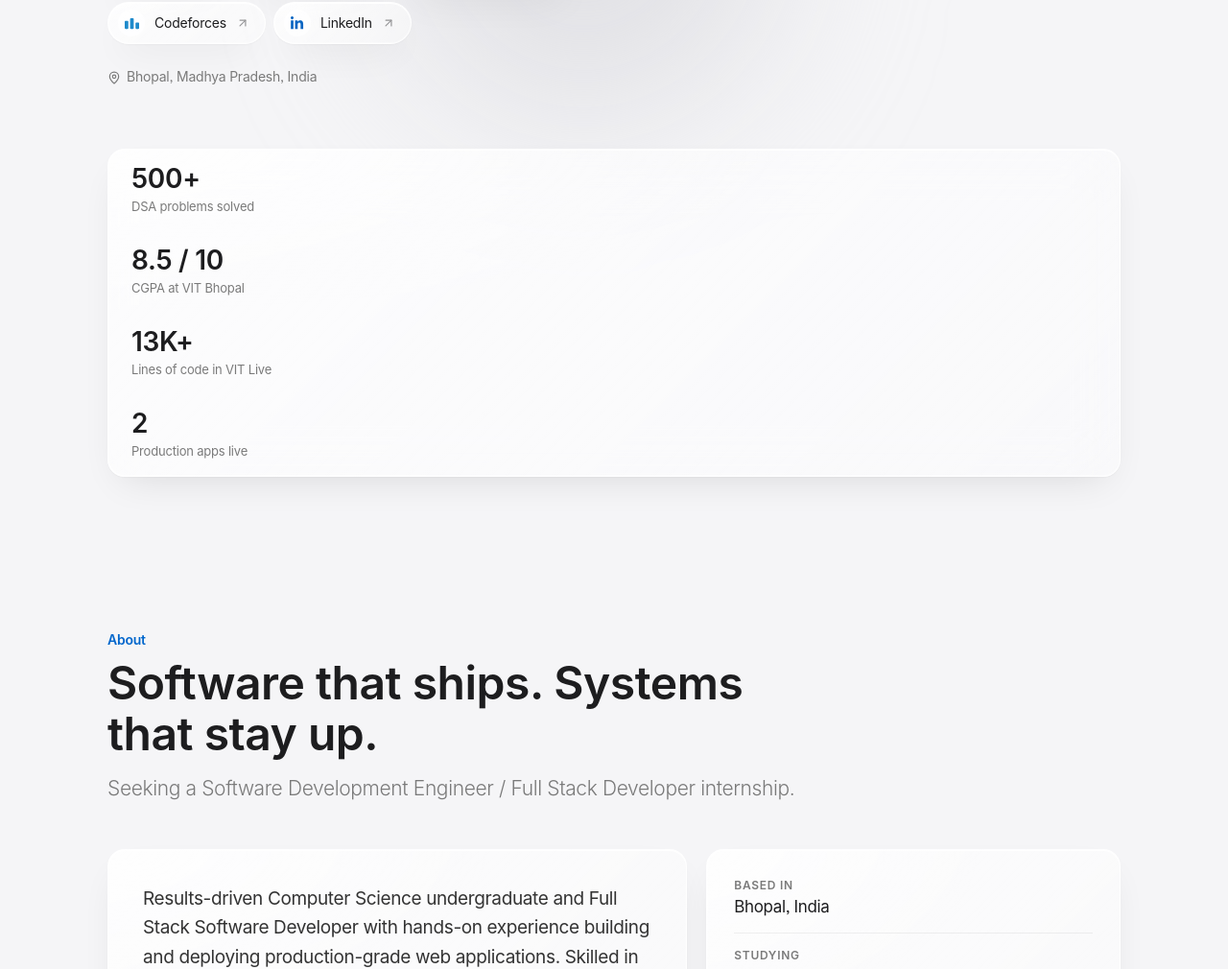
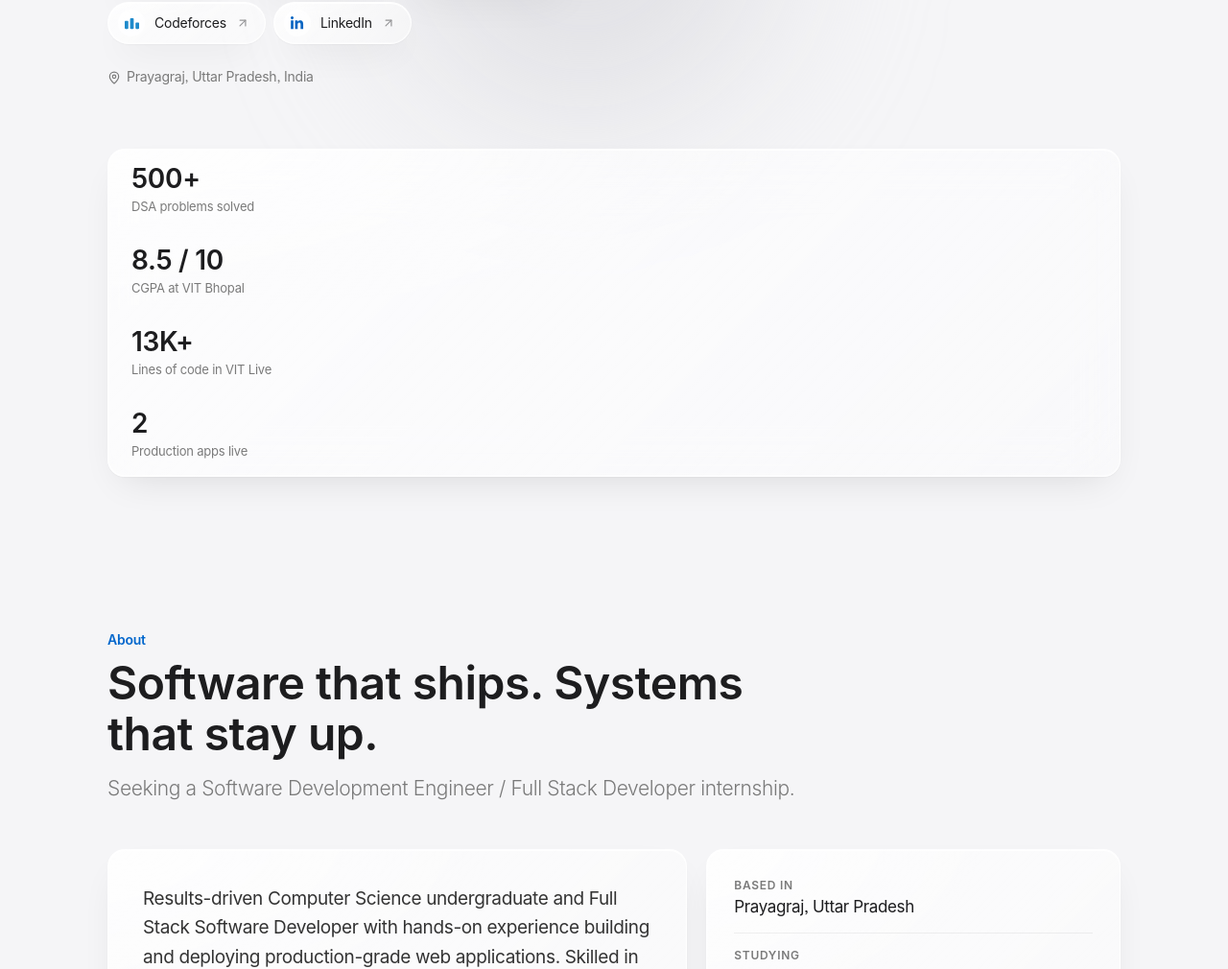
Before and after one commit to yasharyan90/myPortfolio-Web, a React (Vite) app: page / in a window 1280 px wide. Shown: the part 795-1805 px from the top of the page at 96% size. Built offline with nearby package versions, Linux system fonts and the light colour scheme.

Commit message:
chore: set location to Prayagraj, Uttar Pradesh
Co-Authored-By: Claude Fable 5 <noreply@anthropic.com>

```diff
--- a/src/data/profile.ts
+++ b/src/data/profile.ts
@@ -8,7 +8,7 @@ export const profile = {
   summary:
     'Results-driven Computer Science undergraduate and Full Stack Software Developer with hands-on experience building and deploying production-grade web applications. Skilled in designing scalable REST APIs, real-time systems (WebSockets, Redis Pub/Sub), secure authentication (JWT, RBAC), and payment integrations (Razorpay). Strong foundation in Data Structures & Algorithms with 500+ problems solved, and cloud/DevOps fundamentals on AWS.',
   seeking: 'Software Development Engineer / Full Stack Developer internship',
-  location: 'Bhopal, Madhya Pradesh, India',
+  location: 'Prayagraj, Uttar Pradesh, India',
   email: 'yasharyanchunar90@gmail.com',
   collegeEmail: 'yash.24bsa10004@vitbhopal.ac.in',
   phone: '+91 9125200020',
@@ -23,7 +23,7 @@ export const profile = {
     { label: 'Production apps live', value: 2, suffix: '' },
   ],
   facts: [
-    { label: 'Based in', value: 'Bhopal, India' },
+    { label: 'Based in', value: 'Prayagraj, Uttar Pradesh' },
     { label: 'Studying', value: 'B.Tech CS · VIT Bhopal · 2028' },
     { label: 'Focus', value: 'Real-time systems, cloud-native backends' },
     { label: 'Currently', value: "Striver's A2Z DSA sheet · TypeScript" },
```
